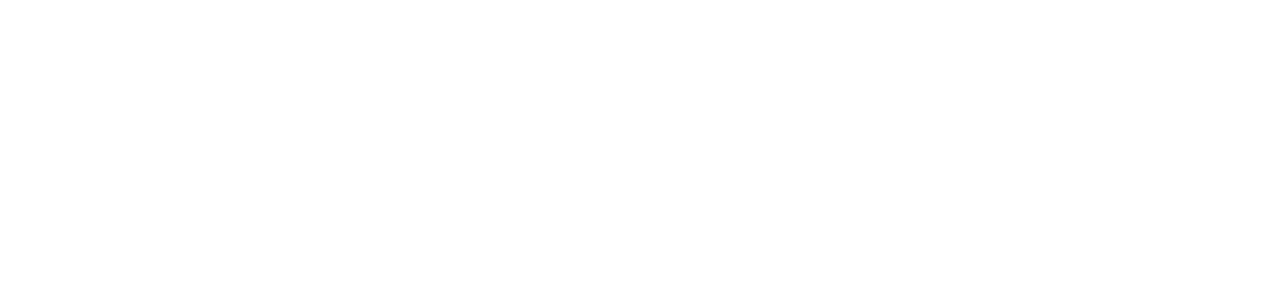
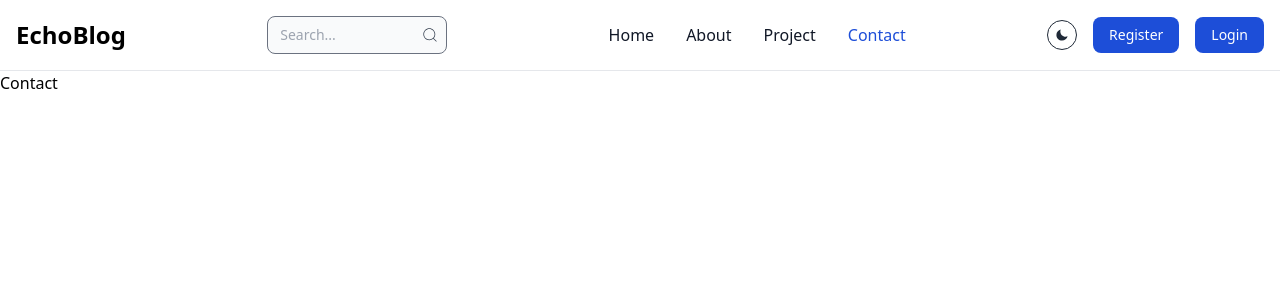
Before and after one commit to Akash-akp/EchoBlog, a React (Create React App) app in the folder client/: page /contact in a window 1280 px wide. Before the commit this address had no page. Shown: the top 300 px of the page. Built offline with nearby package versions, Linux system fonts and the light colour scheme.

Commit message:
create header

```diff
--- a/client/package.json
+++ b/client/package.json
@@ -8,6 +8,7 @@
     "@testing-library/user-event": "^13.5.0",
     "react": "^18.2.0",
     "react-dom": "^18.2.0",
+    "react-icons": "^5.0.1",
     "react-router-dom": "^6.21.3",
     "react-scripts": "5.0.1",
     "web-vitals": "^2.1.4"
--- a/client/src/App.js
+++ b/client/src/App.js
@@ -5,16 +5,22 @@ import About from './Pages/About';
 import SignIn from './Pages/SignIn';
 import SignUp from './Pages/SignUp';
 import Dashboard from './Pages/Dashboard';
+import Header from './Components/Header';
+import Project from './Pages/Project';
+import Contact from './Pages/Contact';
 
 function App() {
   return (
     <BrowserRouter>
+      <Header />
       <Routes>
         <Route path='/' element={<Home />} />
         <Route path='/about' element={<About />} />
         <Route path='/sign-in' element={<SignIn />} />
         <Route path='/sign-up' element={<SignUp />} />
         <Route path='/dashboard' element={<Dashboard />} />
+        <Route path='/project' element={<Project />} />
+        <Route path='/contact' element={<Contact />} />
       </Routes>
     </BrowserRouter>
   );
--- /dev/null
+++ b/client/src/Components/Header.jsx
@@ -0,0 +1,97 @@
+import { React , useState } from "react";
+import { Link , NavLink , useLocation } from "react-router-dom"
+import { IoMdMoon } from "react-icons/io";
+import { MdSunny } from "react-icons/md";
+import { CiSearch } from "react-icons/ci";
+
+const Header = () => {
+    const location = useLocation();
+    const [ darkMode, setDarkMode ] = useState(false);
+
+    const navLinkClickHandler = (path) =>{
+        return location.pathname===path?('block py-2 px-3 text-white bg-blue-700 rounded md:bg-transparent md:text-blue-700 md:p-0 md:dark:text-blue-500'):("block py-2 px-3 text-gray-900 rounded hover:bg-gray-100 md:hover:bg-transparent md:hover:text-blue-700 md:p-0 md:dark:hover:text-blue-500 dark:text-white dark:hover:bg-gray-700 dark:hover:text-white md:dark:hover:bg-transparent dark:border-gray-700");
+    }
+
+    const darkModeHandler = () => {
+        if(darkMode){
+            document.body.classList.remove('dark');
+        }else{
+            document.body.classList.add('dark')
+        }
+        setDarkMode(!darkMode);
+    }
+
+    const searchHandler = (event) => {
+        event.preventDefault();
+    }
+
+  return (
+    <div className="">
+      <nav className="bg-white dark:bg-gray-900 relative w-full z-20 top-0 start-0 border-b border-gray-200 dark:border-gray-600">
+        <div className="max-w-screen-xl flex flex-wrap items-center justify-between mx-auto p-4">
+            <Link to='/'>
+                <span className="self-center text-2xl font-semibold whitespace-nowrap dark:text-white">
+                EchoBlog
+                </span>
+            </Link>
+            <form onSubmit={searchHandler} className="flex items-center">
+                <div className="relative lg:w-[200px] w-[40px]">
+                    <input
+                    type="text"
+                    className="bg-gray-50 border border-gray-500 text-gray-900 text-sm rounded-full lg:rounded-lg focus:ring-blue-500 focus:border-blue-500 hidden lg:block lg:w-[180px]  lg:pl-3 lg:pr-8 py-2 dark:bg-gray-700 dark:border-gray-600 placeholder:text-transparent lg:placeholder-gray-400 dark:text-white dark:focus:ring-blue-500 dark:focus:border-blue-500"
+                    placeholder="Search..."
+                    />
+                    <div className="lg:hidden h-[30px] w-[30px] border border-gray-300 rounded-full">
+
+                    </div>
+                    {/* Search Icon */}
+                    <button type="button" className="absolute text-lg lg:right-7 lg:top-[10px] right-[16px] top-[6px] text-gray-700 dark:text-gray-400 flex items-center">
+                        <CiSearch />
+                    </button>
+                </div>
+            </form>
+          <div className="flex items-center md:order-2 space-x-3 md:space-x-4 rtl:space-x-reverse">
+            <button onClick={darkModeHandler} className=" h-[30px] w-[30px] flex justify-center items-center rounded-full text-sm border text-gray-800 dark:text-gray-300 dark:border-gray-300 border-gray-800 ">
+                {darkMode?(<MdSunny />):(<IoMdMoon />)}
+            </button>
+            <Link to='/sign-up' className="text-white bg-blue-700 hover:bg-blue-800 focus:ring-4 focus:outline-none focus:ring-blue-300 font-medium rounded-lg text-sm px-4 py-2 text-center dark:bg-blue-600 dark:hover:bg-blue-700 dark:focus:ring-blue-800">
+              Register
+            </Link>
+            <Link to='/sign-in' className="text-white bg-blue-700 hover:bg-blue-800 focus:ring-4 focus:outline-none focus:ring-blue-300 font-medium rounded-lg text-sm px-4 py-2 text-center dark:bg-blue-600 dark:hover:bg-blue-700 dark:focus:ring-blue-800">
+              Login
+            </Link>
+          </div>
+          <div
+            className="items-center justify-between hidden w-full md:flex md:w-auto md:order-1"
+            id="navbar-sticky"
+          >
+            <ul className="flex flex-col p-4 md:p-0 mt-4 font-medium border border-gray-100 rounded-lg bg-gray-50 md:space-x-8 rtl:space-x-reverse md:flex-row md:mt-0 md:border-0 md:bg-white dark:bg-gray-800 md:dark:bg-gray-900 dark:border-gray-700">
+              <li>
+                <NavLink to='/' className={navLinkClickHandler('/')}>
+                  Home
+                </NavLink>
+              </li>
+              <li>
+                <NavLink to='/about' className={navLinkClickHandler('/about')}>
+                  About
+                </NavLink>
+              </li>
+              <li>
+                <NavLink to='/project' className={navLinkClickHandler('/project')}>
+                  Project
+                </NavLink>
+              </li>
+              <li>
+                <NavLink to='/contact' className={navLinkClickHandler('/contact')}>
+                  Contact
+                </NavLink>
+              </li>
+            </ul>
+          </div>
+        </div>
+      </nav>
+    </div>
+  );
+};
+
+export default Header;
--- /dev/null
+++ b/client/src/Pages/Contact.jsx
@@ -0,0 +1,11 @@
+import React from 'react'
+
+const Contact = () => {
+  return (
+    <div>
+      Contact
+    </div>
+  )
+}
+
+export default Contact
--- /dev/null
+++ b/client/src/Pages/Project.jsx
@@ -0,0 +1,11 @@
+import React from 'react'
+
+const Project = () => {
+  return (
+    <div>
+      Project
+    </div>
+  )
+}
+
+export default Project
--- a/client/tailwind.config.js
+++ b/client/tailwind.config.js
@@ -3,6 +3,7 @@ module.exports = {
 	content: [
 		"./src/**/*.{js,jsx,ts,tsx}",
 	],
+	darkMode: 'class',
 	theme: {
 		extend: {},
 	},
```
Also changed, not shown: 1 other file (tests, documents, lock files or other folders).
